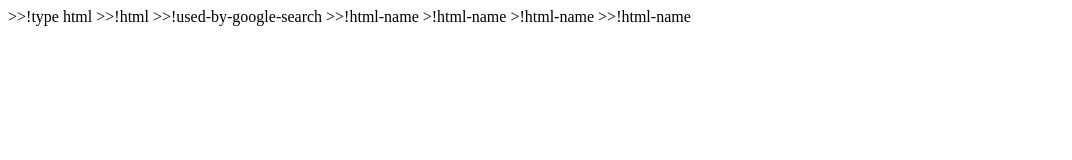
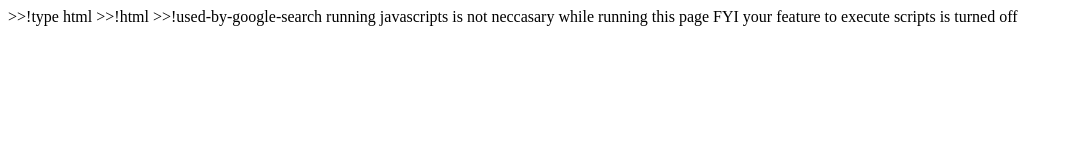
Before and after one commit to evan-is-very-cool/Sandbox-Learning-HTML-P1-20240206.github.io, a plain HTML site: page Index.HTML in a window 1280 px wide. Shown: the whole page, without its empty margins (0-1072 px from the left). Drawn offline with Linux system fonts and the light colour scheme.

Commit message:
Update Index.HTML

```diff
--- a/Index.HTML
+++ b/Index.HTML
@@ -3,13 +3,15 @@
     <head>
 
     <title>Splash page</title>
+    <!-- Tab Favicon can be changed too, google this -->
 
     >>!used-by-google-search
-    >>!html-name <authour> <context Evan Cardinal
-    >>!html-name <description> <context Website made to learn about making websites
-    >>!html-name
-    >>!html-name
-      <noscript>running javascripts is not neccasary while running this page  FYI your feature to execute scripts is turned off</noscript>
+     <meta name Authour> <context Evan Cardinal
+     <meta name Description> <context Learning html by making simple website
+     <meta name Keywords> <context Boilerplate, learning, html, starter
+     <meta name Viewport> <context Width-device-width, initial scale="1,0"
+
+     noscript>running javascripts is not neccasary while running this page  FYI your feature to execute scripts is turned off</noscript>
 
     <head></head>
 
```
